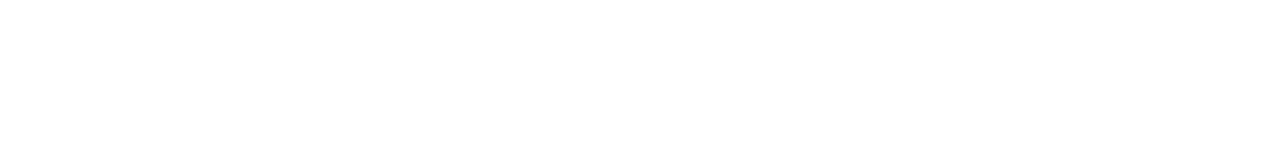
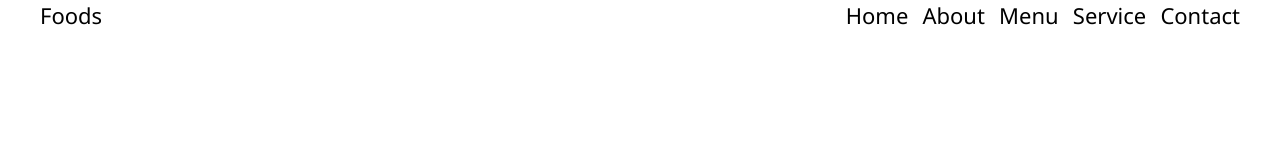
Before and after one commit to MMaidul/food_and_resturant_project, a plain HTML site: page food_and_resturant_project/index.html in a window 1280 px wide. Drawn offline with Linux system fonts and the light colour scheme.

Commit message:
header section added

```diff
--- /dev/null
+++ b/food_and_resturant_project/assets/CSS/styel.css
@@ -0,0 +1,43 @@
+* {
+    margin: 0;
+    padding: 0;
+    box-sizing: border-box;
+}
+
+img {
+    max-width: 100%;
+    vertical-align: middle;
+}
+
+a {
+    text-decoration: none;
+    color: rgb(0, 0, 0);
+}
+
+.container {
+    max-width: 1200px;
+    margin: 0 auto;
+}
+
+/* -------------------
+   header css start
+----------------------*/
+.header {
+    display: flex;
+    justify-content: space-between;
+    font-family: 'Segoe UI', Tahoma, Geneva, Verdana, sans-serif;
+}
+
+.header__logo a,
+.header__menu a {
+    font-size: 22px;
+
+}
+
+.header__menu a {
+    margin-left: 10px;
+}
+
+/* -------------------
+   header css end
+----------------------*/
--- a/food_and_resturant_project/index.html
+++ b/food_and_resturant_project/index.html
@@ -1,12 +1,34 @@
 <!DOCTYPE html>
 <html lang="en">
+
 <head>
     <meta charset="UTF-8">
     <meta http-equiv="X-UA-Compatible" content="IE=edge">
     <meta name="viewport" content="width=device-width, initial-scale=1.0">
-    <title>Document</title>
+    <title>Food And Resturand Website</title>
+    <!-- vanila css -->
+    <link rel="stylesheet" href="assets/CSS/styel.css" />
 </head>
+
 <body>
+    <!-- header-section start -->
+    <header>
+        <div class="container">
+            <div class="header">
+                <div class="header__logo">
+                    <a href="#">Foods</a>
+                </div>
+                <div class="header__menu">
+                    <a href="#">Home</a>
+                    <a href="">About</a>
+                    <a href="">Menu</a>
+                    <a href="">Service</a>
+                    <a href="">Contact</a>
+                </div>
+            </div>
+        </div>
+    </header>
+    <!-- header-section end -->
+</body>
 
-</body>
 </html>
```
Also changed, not shown: food_and_resturant_project/assets/img/about.png (added), food_and_resturant_project/assets/img/food1.png (added), food_and_resturant_project/assets/img/food2.png (added), food_and_resturant_project/assets/img/food3.png (added), food_and_resturant_project/assets/img/home.png (added), food_and_resturant_project/assets/img/s1.png (added), food_and_resturant_project/assets/img/s2.png (added), food_and_resturant_project/assets/img/s3.png (added), 1 other file.
